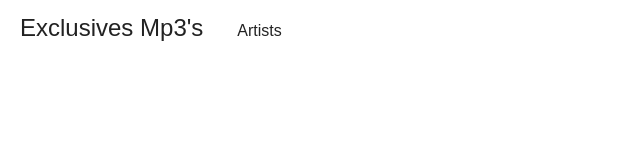
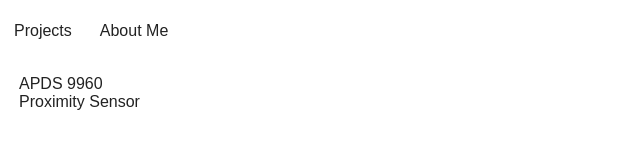
Before and after one commit to IanHarris6/Website1, a plain HTML site: page index.html in a window 1280 px wide. Shown: the whole page, without its empty margins (0-640 px from the left). Drawn offline with Linux system fonts and the light colour scheme.

Commit message:
Update index.html

```diff
--- a/index.html
+++ b/index.html
@@ -1,22 +1,20 @@
 <!DOCTYPE html>
 <html>
     <head>
-    	<title> Pi'erre Bourne Forum </title>
+    	<title> </title>
         <link rel="stylesheet" type="text/css" href="style.css">
     </head>
 
 
     <body>
     <nav>
-    	<p> Exclusives Mp3's </p>
+    	<p>  </p>
     	<ul>
-    		<li><a href="#">Artists</a>
+    		<li><a href="#">Projects</a>
     			<ul>
-    				<li><a href="pierre.html">Pi'erre Bourne</a></li>
-    				<li><a href="uzi.html">Lil Uzi Vert</a></li>
-    				<li><a href="carti.html">Playboi Carti</a></li>
-                    <li><a href="juiceWrld.html">Juice Wrld</a></li>
+    				<li><a href="">APDS 9960 Proximity Sensor</a></li>
     			</ul>
+            <li><a href="#">About Me</a>
     	</ul>
     </nav><br><br>
 
```
